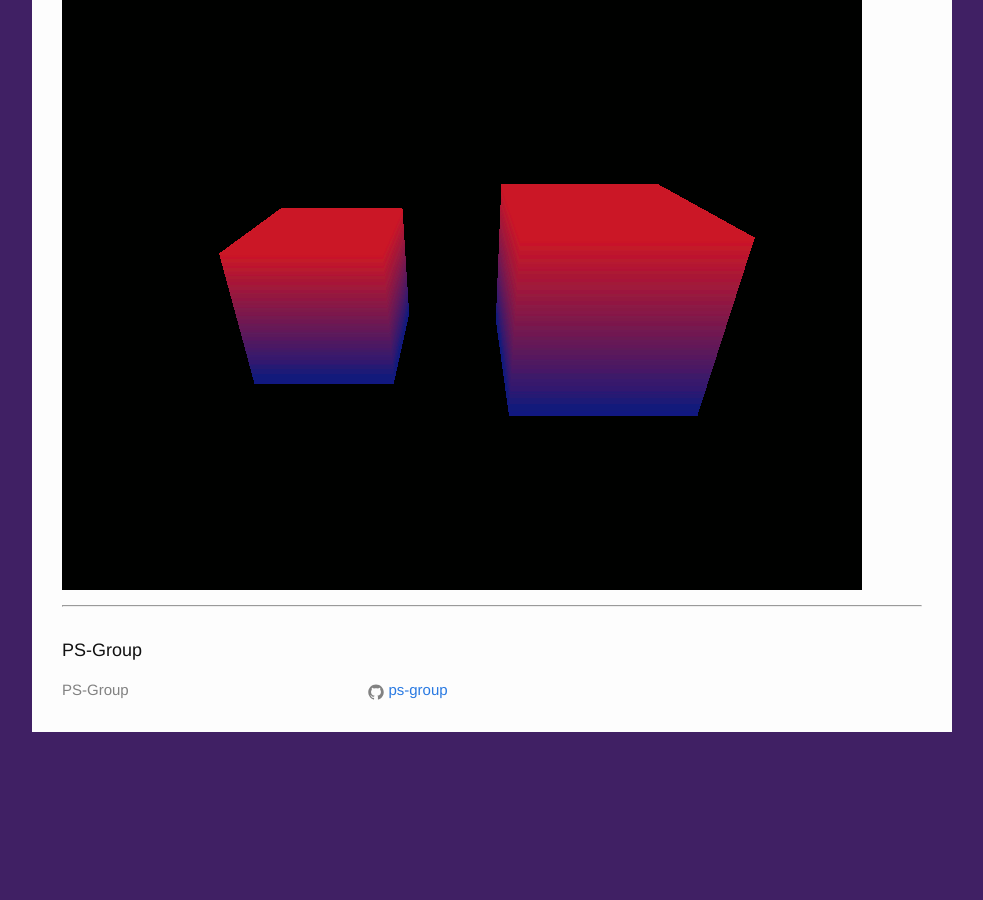
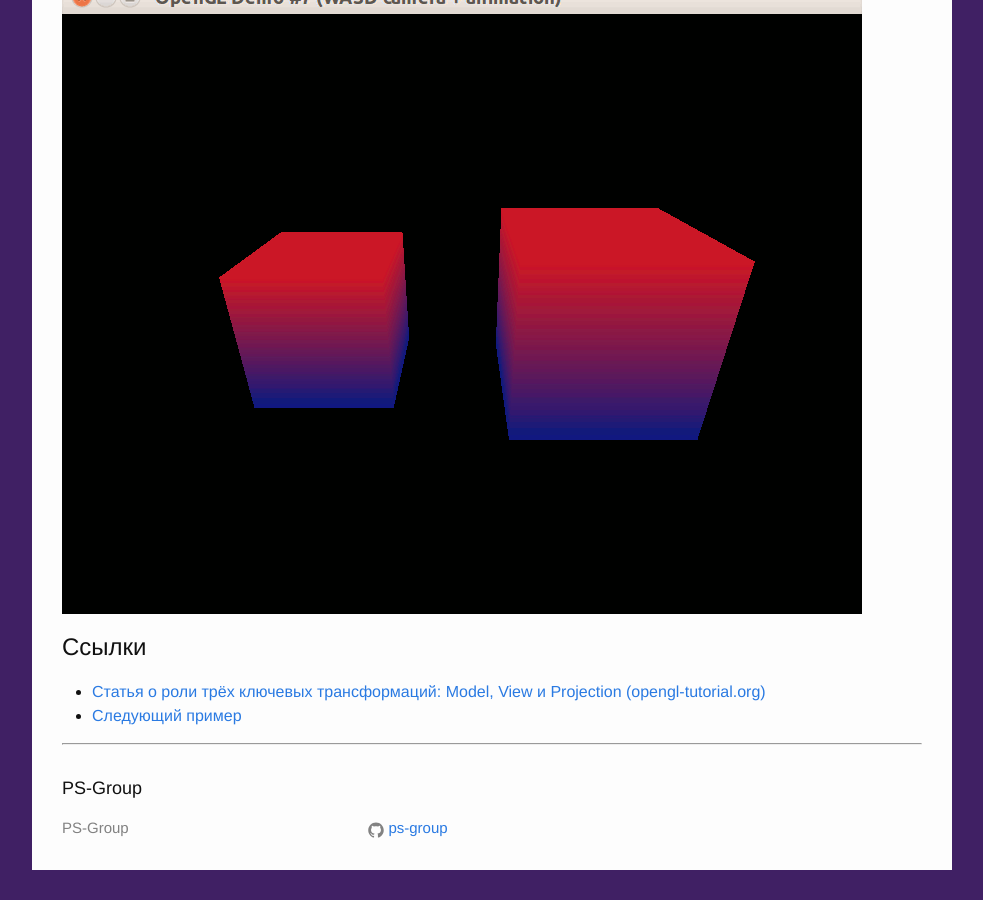
Before and after one commit to ps-group/ps-group.github.io, a Jekyll site: the page built from _opengl/lesson_7.md, in a window 1280 px wide and 900 px high, scrolled down 25214 px. Shown: the whole window, without its empty margins (148-1131 px from the left). Built offline with Jekyll 4.4.1, drawn with Linux system fonts in a browser that asks for light colours; before the commit the page ends 25976 px from its top, so only the background shows below that.

Commit message:
Update lesson_7.md

```diff
--- a/_opengl/lesson_7.md
+++ b/_opengl/lesson_7.md
@@ -833,3 +833,8 @@ void CWindow::OnKeyUp(const SDL_KeyboardEvent &event)
 Чтобы сделать результат более наглядным, была сделана серия скриншотов, которые затем [были объединены в gif с помощью GIMP](http://www.digitalcitizen.life/how-create-animated-gif-using-your-own-pictures-gimp):
 
 ![Скриншот](figures/lesson_7_preview.gif)
+
+## Ссылки
+
+- [Статья о роли трёх ключевых трансформаций: Model, View и Projection (opengl-tutorial.org)](http://www.opengl-tutorial.org/ru/beginners-tutorials/tutorial-3-matrices/)
+- [Следующий пример](/opengl/lesson_8.html)
```
